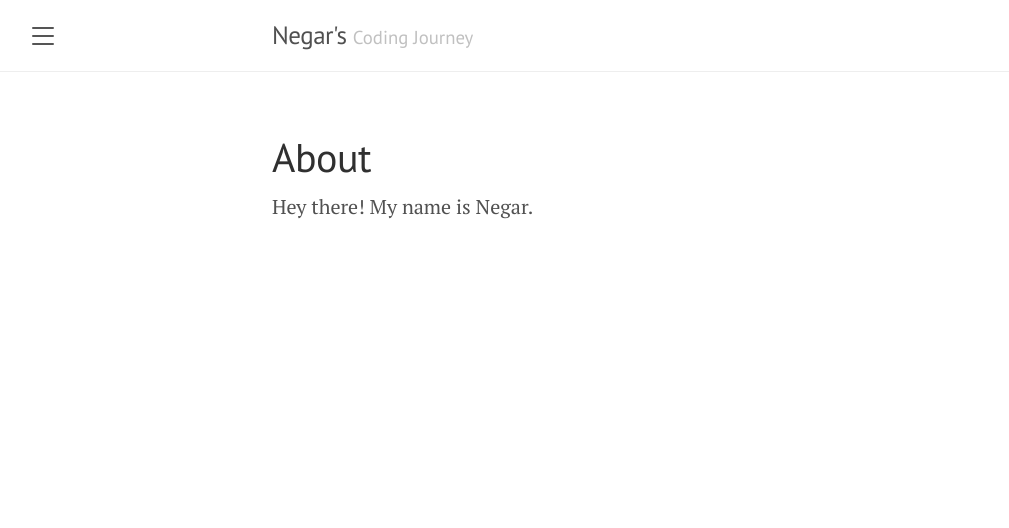
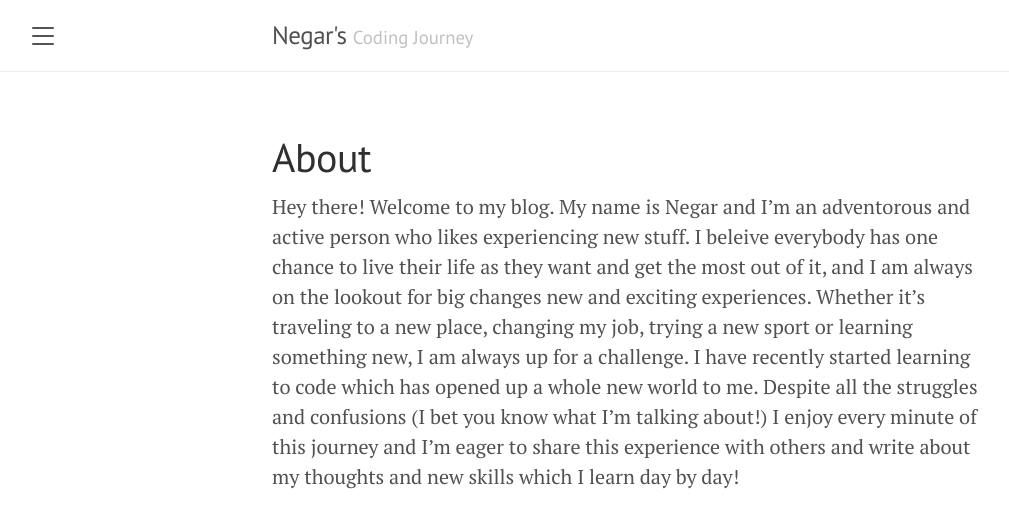
Before and after one commit to negarbaharmand/negarspages, a Jekyll site: the page built from about.md, in a window 1280 px wide. Shown: the top 528 px of the page, without its empty margins (8-1017 px from the left). Built offline with Jekyll 4.4.1, drawn with Linux system fonts in a browser that asks for light colours.

Commit message:
About me initial draft

```diff
--- a/about.md
+++ b/about.md
@@ -4,4 +4,5 @@ title: About
 ---
 
 Hey there!
-My name is Negar.
+Welcome to my blog. My name is Negar and I'm an adventorous and active person who likes experiencing new stuff. I beleive everybody has one chance to live their life as they want and get the most out of it, and I am always on the lookout for big changes new and exciting experiences. Whether it's traveling to a new place, changing my job, trying a new sport or learning something new, I am always up for a challenge.
+I have recently started learning to code which has opened up a whole new world to me. Despite all the struggles and confusions (I bet you know what I'm talking about!) I enjoy every minute of this journey and I'm eager to share this experience with others and write about my thoughts and new skills which I learn day by day!
```
